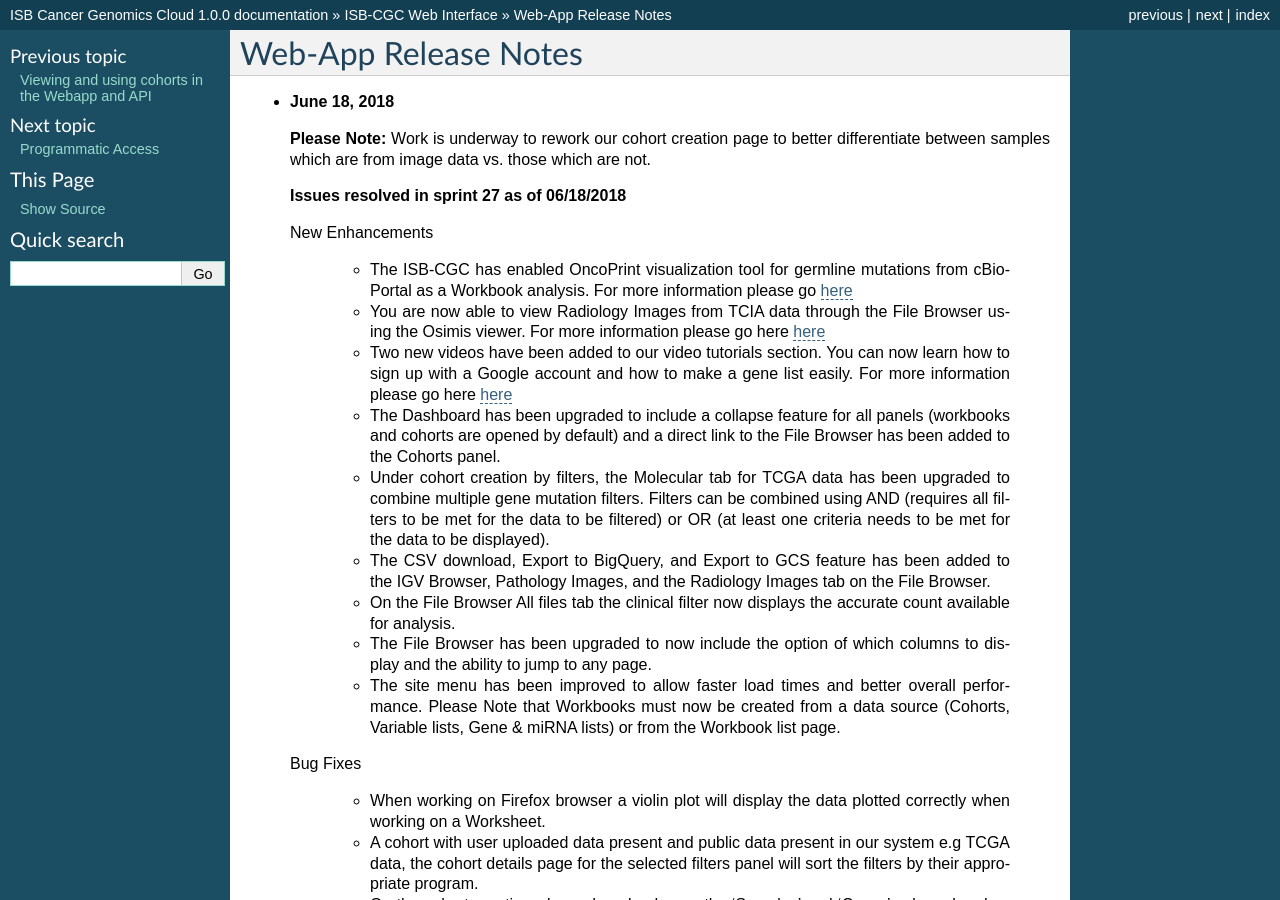
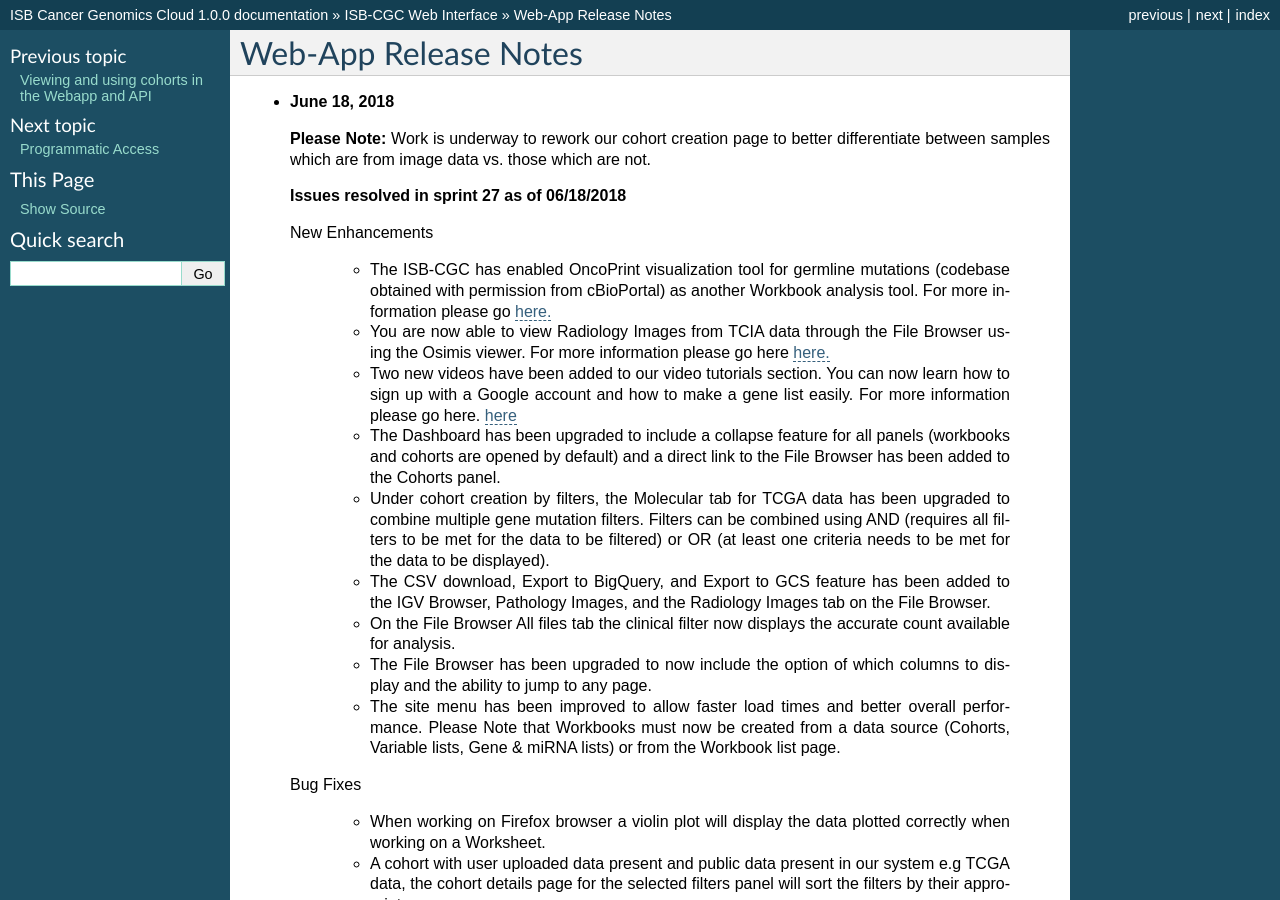
Before and after one commit to isb-cgc/readthedocs, a Sphinx documentation site: the page built from docs/source/sections/webapp/releases.rst, in a window 1280 px wide and 900 px high. Built offline with Sphinx 7.4.7, drawn with Linux system fonts in a browser that asks for light colours; pages that are not in the unit, such as notebooks, are missing from menus.

Commit message:
updated onco print

```diff
--- a/docs/source/sections/webapp/releases.rst
+++ b/docs/source/sections/webapp/releases.rst
@@ -11,9 +11,9 @@
 
   New Enhancements
 
-   - The ISB-CGC has enabled OncoPrint visualization tool for germline mutations from cBioPortal as a Workbook analysis. For more information please go `here <http://isb-cancer-genomics-cloud.readthedocs.io/en/latest/sections/webapp/Workbooks.html#creating-and-saving-a-workbook>`_
-   - You are now able to view Radiology Images from TCIA data through the File Browser using the Osimis viewer. For more information please go here `here <http://isb-cancer-genomics-cloud.readthedocs.io/en/latest/sections/webapp/OsimisWebViewer.html>`_
-   - Two new videos have been added to our video tutorials section. You can now learn how to sign up with a Google account and how to make a gene list easily. For more information please go here `here <https://isb-cgc.appspot.com/videotutorials/>`_
+   - The ISB-CGC has enabled OncoPrint visualization tool for germline mutations (codebase obtained with permission from cBioPortal) as another Workbook analysis tool. For more information please go `here. <http://isb-cancer-genomics-cloud.readthedocs.io/en/latest/sections/webapp/Workbooks.html#creating-and-saving-a-workbook>`_
+   - You are now able to view Radiology Images from TCIA data through the File Browser using the Osimis viewer. For more information please go here `here. <http://isb-cancer-genomics-cloud.readthedocs.io/en/latest/sections/webapp/OsimisWebViewer.html>`_
+   - Two new videos have been added to our video tutorials section. You can now learn how to sign up with a Google account and how to make a gene list easily. For more information please go here. `here <https://isb-cgc.appspot.com/videotutorials/>`_
    - The Dashboard has been upgraded to include a collapse feature for all panels (workbooks and cohorts are opened by default) and a direct link to the File Browser has been added to the Cohorts panel.
    - Under cohort creation by filters, the Molecular tab for TCGA data has been upgraded to combine multiple gene mutation filters. Filters can be combined using AND (requires all filters to be met for the data to be filtered) or OR (at least one criteria needs to be met for the data to be displayed).
    - The CSV download, Export to BigQuery, and Export to GCS feature has been added to the IGV Browser, Pathology Images, and the Radiology Images tab on the File Browser.
```
